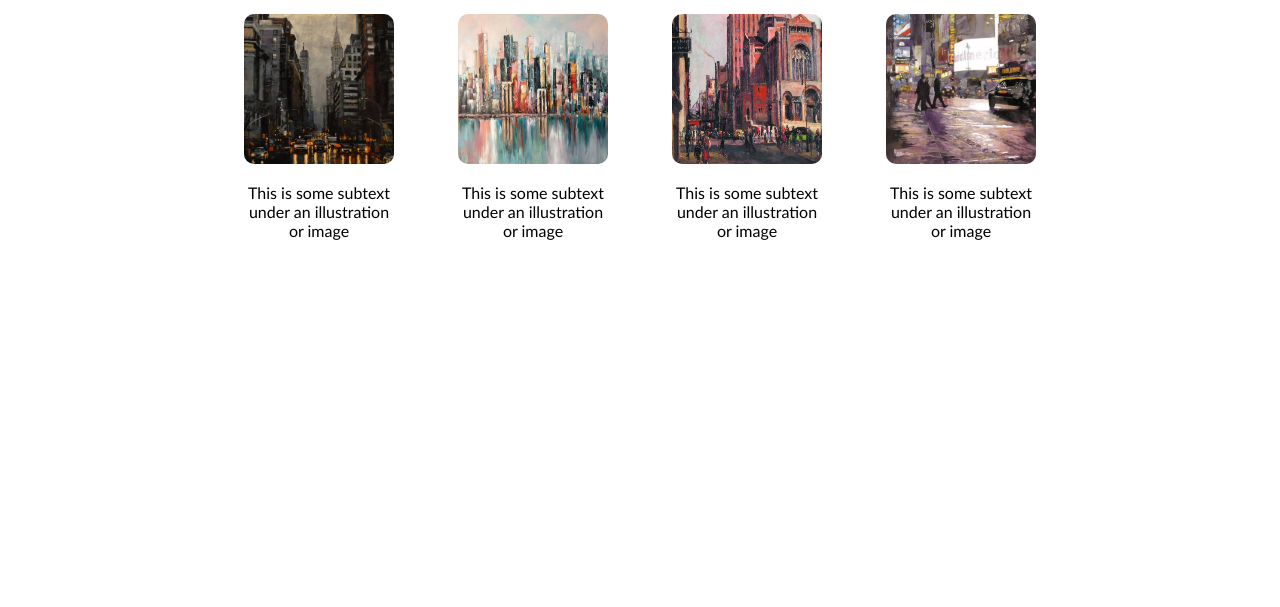
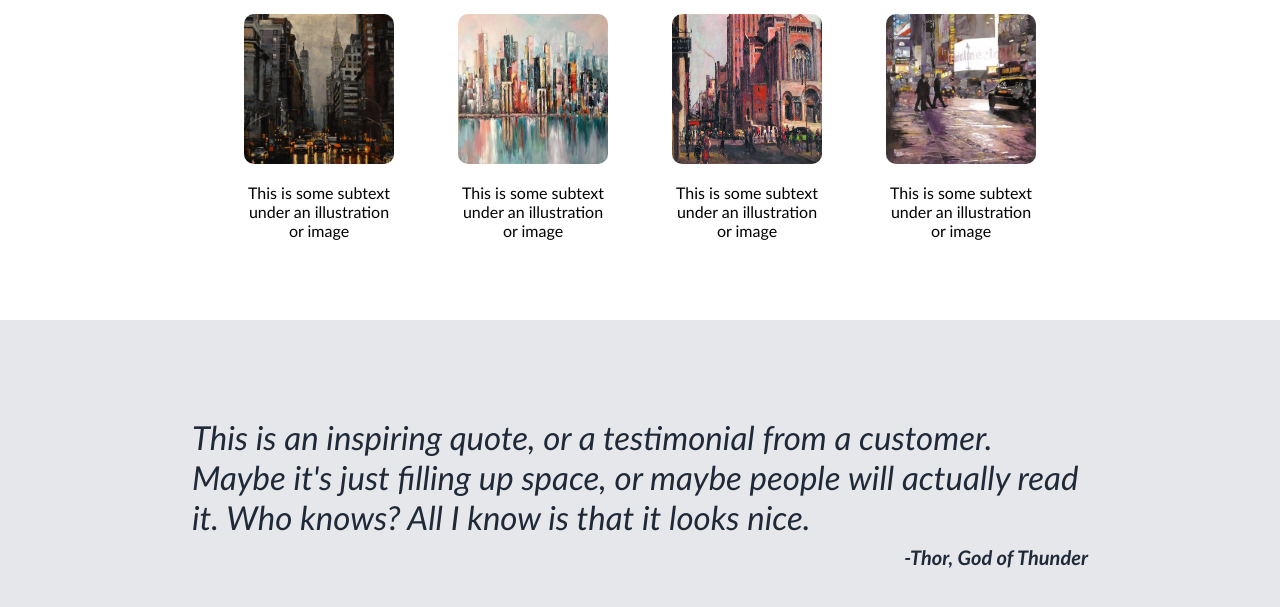
Before and after one commit to jeremyrupprecht/odinprojectlandingpage, a plain HTML site: page index.html in a window 1280 px wide. Shown: the part 555-1162 px from the top of the page. Before the commit the page ends 875 px from the top, so only its background shows below. Drawn offline with Linux system fonts and the light colour scheme.

Commit message:
Complete section 3

```diff
--- a/index.html
+++ b/index.html
@@ -66,5 +66,14 @@
         </div>
 
     </div>
+
+    <div class="body3">
+        <p>This is an inspiring quote, or a testimonial from a customer. Maybe it's just filling up space, or maybe people will actually read it. Who knows? All I know is that it looks nice. <span class="body3quote">-Thor, God of Thunder</span> </span></p>
+    </div>
+
+
+
+
+
 </body>
 </html>
--- a/style.css
+++ b/style.css
@@ -112,3 +112,27 @@ body {
     height: 150px;
     border-radius: 10px;
 }
+
+.body3 {
+
+    background-color: #E5E7EB;
+    display: flex;
+    justify-content: center;
+    align-items: center;
+}
+
+.body3 p {
+    font-size: 33px;
+    color: #1F2937;
+    font-style: italic;
+    width: 70vw;
+    padding: 4rem;
+}
+
+.body3quote {
+
+    margin-top: 3rem;
+    float: right;
+    font-weight: bold;
+    font-size: 20px;
+}
```
